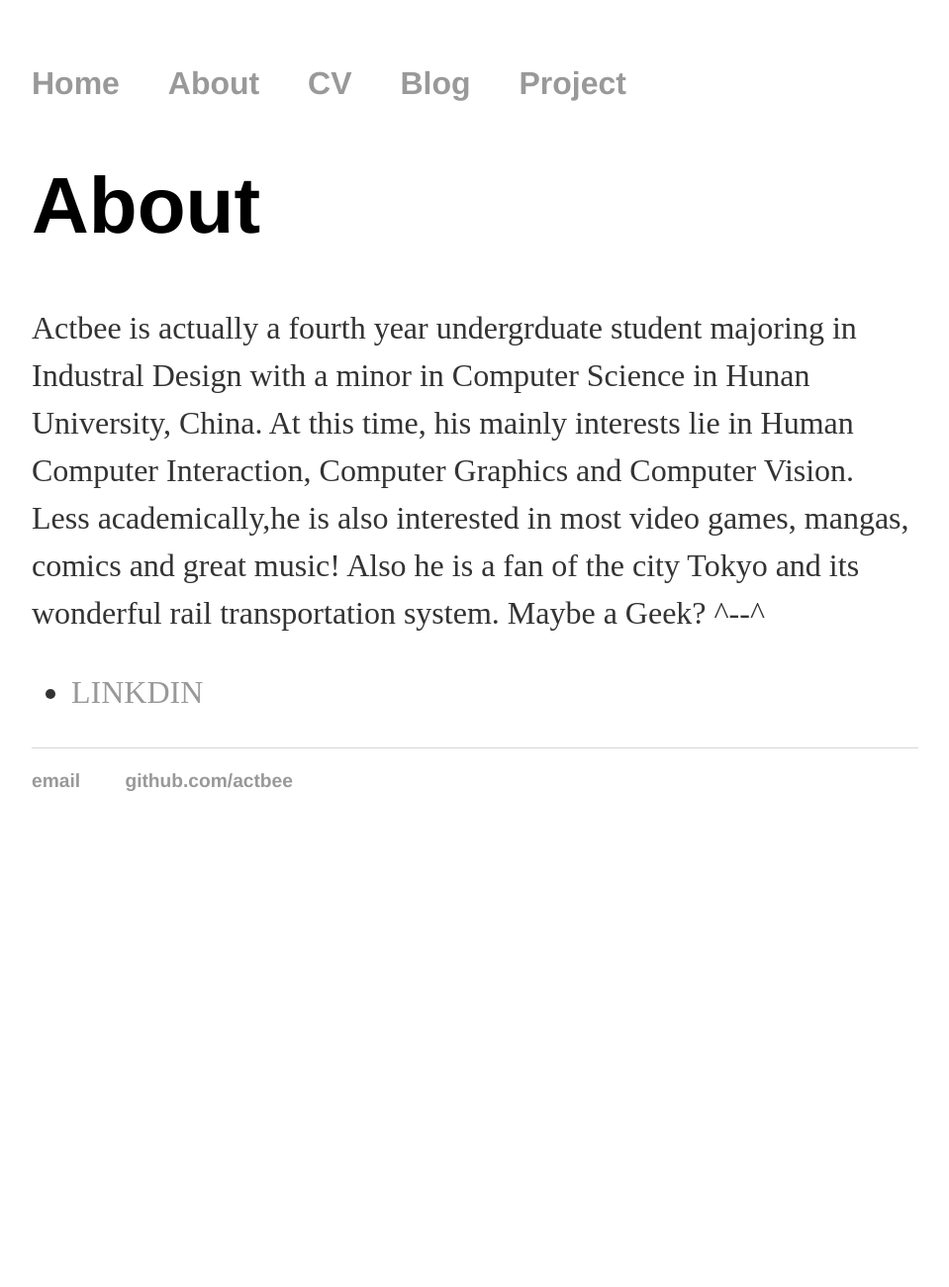
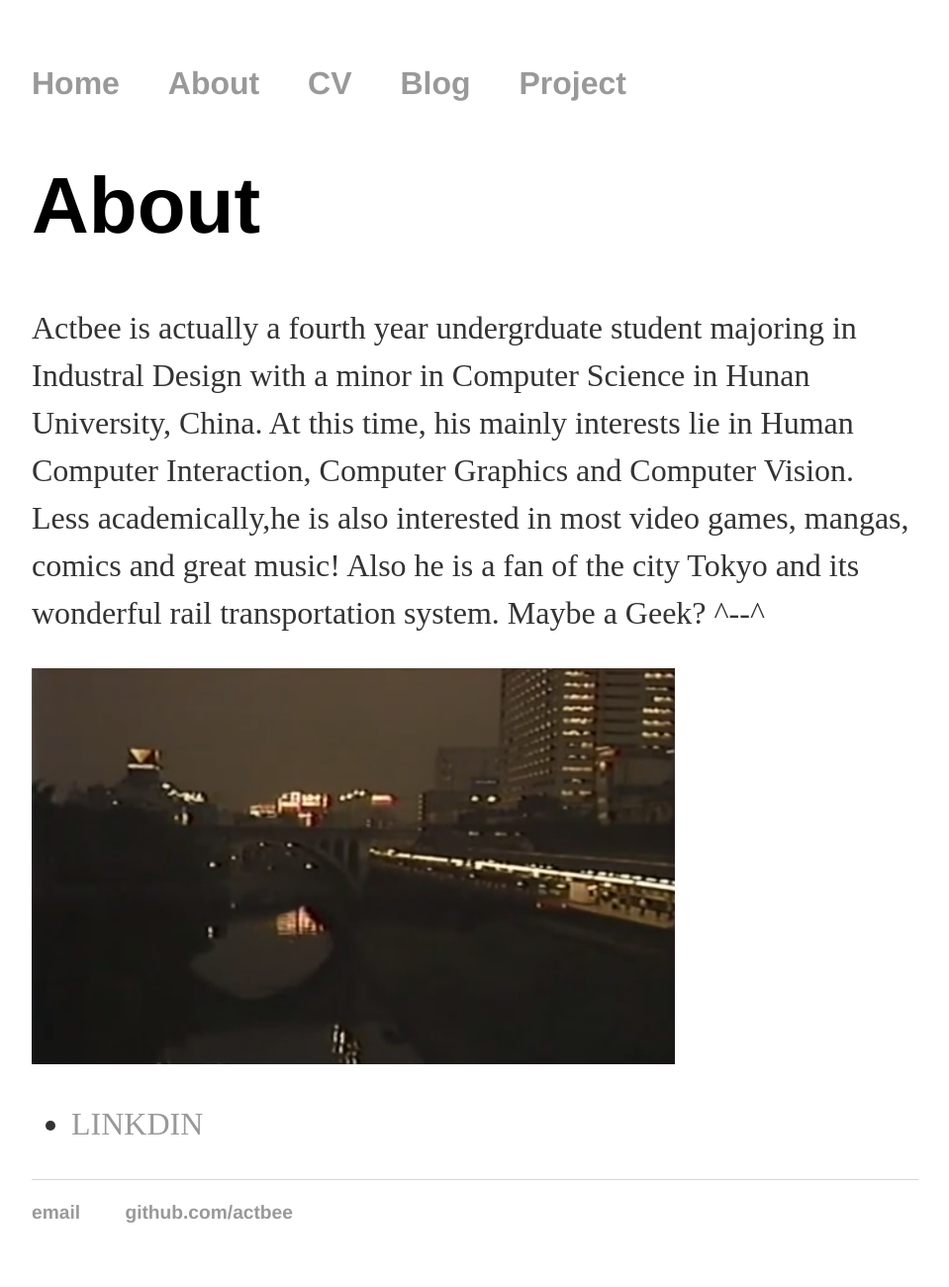
Before and after one commit to actbee/actbee.github.io, a Jekyll site: the page built from about/index.html, in a window 1280 px wide. Shown: the whole page at 99% size, without its empty margins (160-1119 px from the left). Built offline with Jekyll 4.4.1, drawn with Linux system fonts in a browser that asks for light colours; before the commit the page ends 900 px from its top, so only the background shows below that.

Commit message:
insert an image to about

```diff
--- a/about/index.html
+++ b/about/index.html
@@ -9,7 +9,7 @@ title: About ACTBEE
 China. At this time, his mainly interests lie in Human Computer Interaction, Computer Graphics and Computer Vision. <br>
             Less academically,he is also interested in most video games, mangas, comics and great music! Also he is a fan of the city Tokyo and its wonderful rail transportation
 system. Maybe a Geek? ^--^</p>
-
+            <img src="https://github.com/actbee/actbee.github.io/blob/master/images/ochanomizu1986.png?raw=true“ width="800" height="400"/>
 			<ul class="contacts">
 				<li><a href="https://www.linkedin.com/in/xd-zou-4386aa153/">LINKDIN</a></li>
 				</ul>
```
